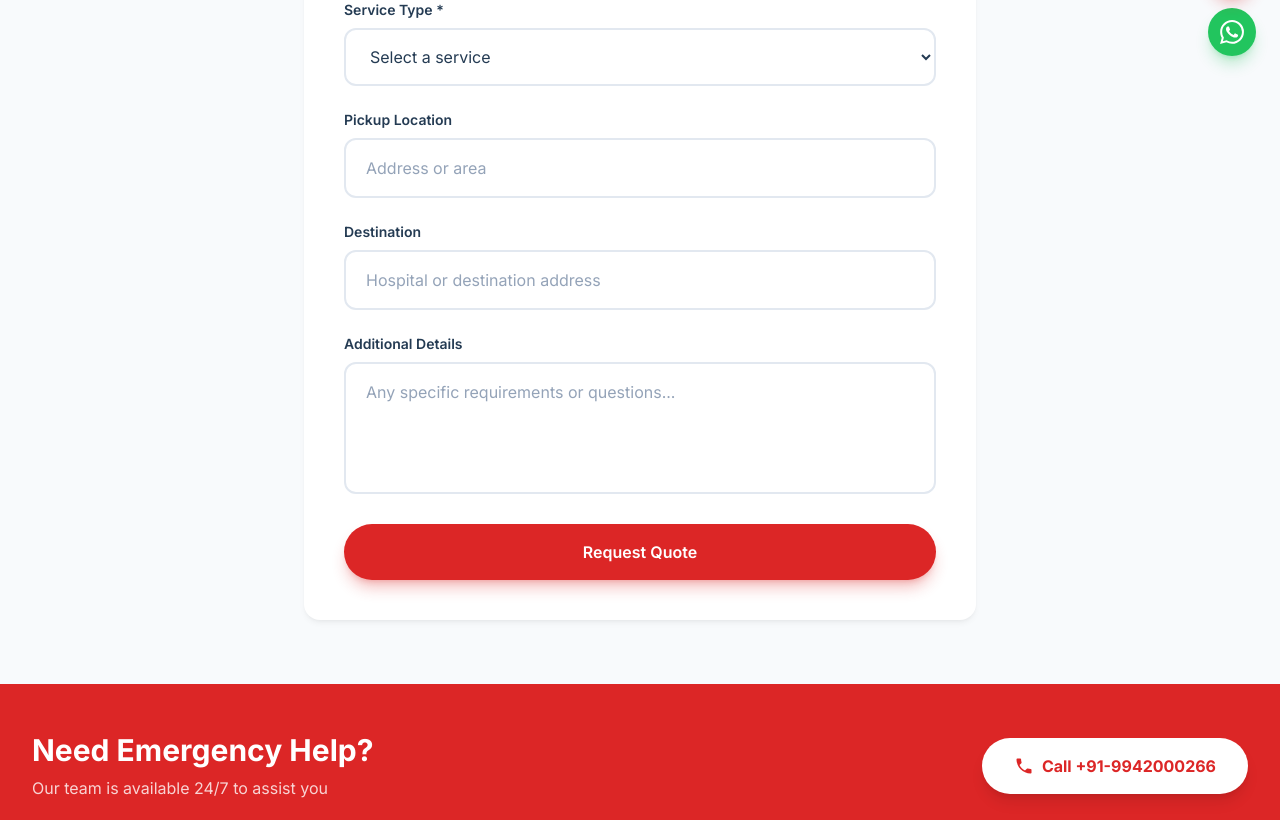
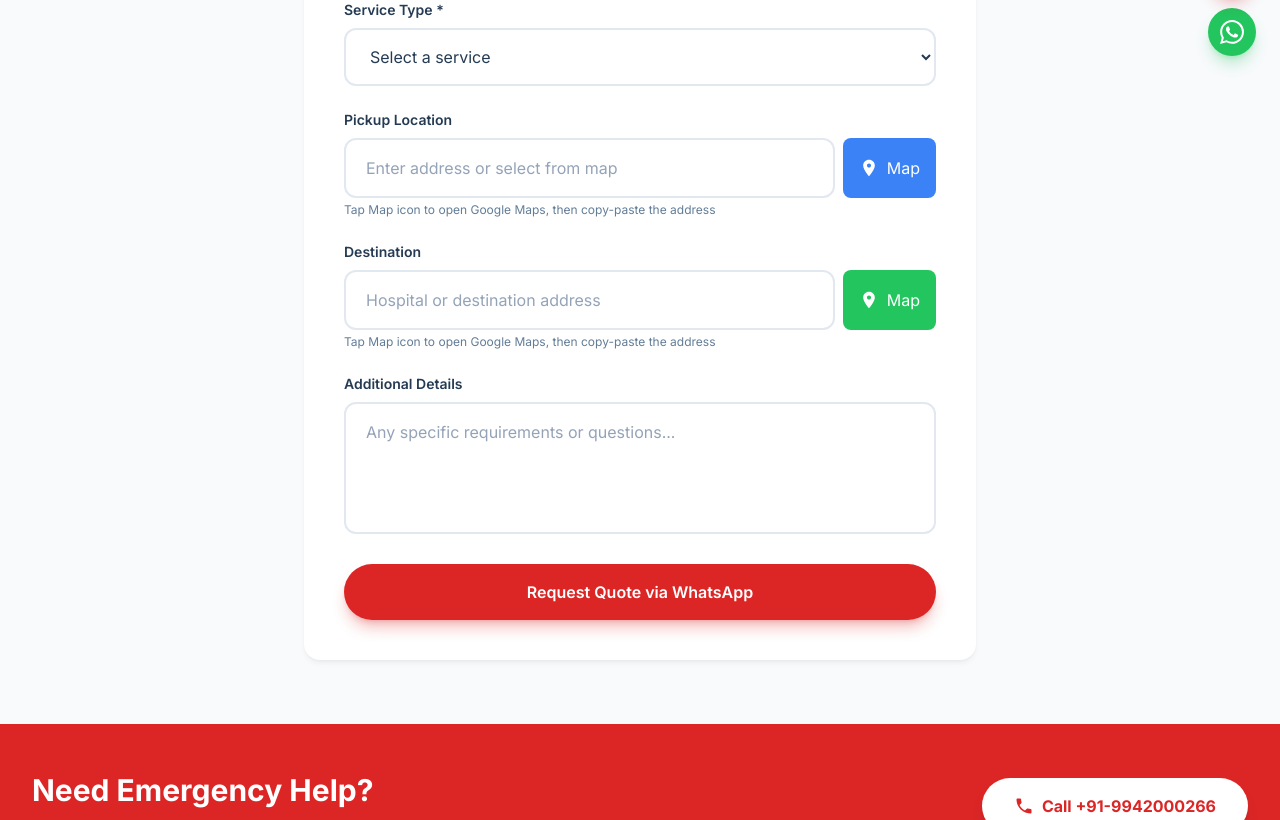
Before and after one commit to amcchq/cpyambulance, a React (Vite) app: page /quote in a window 1280 px wide. Shown: the part 720-1540 px from the top of the page. Built offline with nearby package versions, Linux system fonts and the light colour scheme.

Commit message:
Add Google Maps open buttons for Pickup and Destination in Quote page

```diff
--- a/src/pages/Quote.jsx
+++ b/src/pages/Quote.jsx
@@ -16,6 +16,13 @@ const Quote = () => {
     const handleChange = (e) => {
         const { name, value } = e.target;
         setFormData(prev => ({ ...prev, [name]: value }));
+    };
+
+    // Open Google Maps for location selection
+    const openGoogleMaps = () => {
+        // Opens Google Maps with search - user can pick location
+        const mapsUrl = 'https://www.google.com/maps/search/?api=1&query=';
+        window.open(mapsUrl, '_blank');
     };
 
     const handleSubmit = (e) => {
@@ -40,7 +47,9 @@ Message: ${formData.message}`;
             <div className="min-h-screen bg-slate-50 flex items-center justify-center px-4">
                 <div className="card p-8 md:p-12 text-center max-w-md">
                     <div className="w-20 h-20 mx-auto mb-6 bg-green-100 rounded-full flex items-center justify-center">
-                        <span className="text-4xl">✓</span>
+                        <svg className="w-10 h-10 text-green-600" fill="currentColor" viewBox="0 0 24 24">
+                            <path d="M9 16.17L4.83 12l-1.42 1.41L9 19 21 7l-1.41-1.41z" />
+                        </svg>
                     </div>
                     <h2 className="text-2xl font-bold text-navy-900 mb-4">Quote Request Sent!</h2>
                     <p className="text-navy-600 mb-8">
@@ -157,15 +166,29 @@ Message: ${formData.message}`;
                                 <label htmlFor="pickupLocation" className="block text-sm font-semibold text-navy-800 mb-2">
                                     Pickup Location
                                 </label>
+                                <div className="flex gap-2">
                                     <input
                                         type="text"
                                         id="pickupLocation"
                                         name="pickupLocation"
                                         value={formData.pickupLocation}
                                         onChange={handleChange}
-                                    className="form-input"
-                                    placeholder="Address or area"
+                                        className="form-input flex-1"
+                                        placeholder="Enter address or select from map"
                                     />
+                                    <button
+                                        type="button"
+                                        onClick={openGoogleMaps}
+                                        className="px-4 py-3 bg-blue-500 text-white rounded-lg hover:bg-blue-600 transition-all flex items-center gap-2"
+                                        title="Open Google Maps"
+                                    >
+                                        <svg className="w-5 h-5" fill="currentColor" viewBox="0 0 24 24">
+                                            <path d="M12 2C8.13 2 5 5.13 5 9c0 5.25 7 13 7 13s7-7.75 7-13c0-3.87-3.13-7-7-7zm0 9.5c-1.38 0-2.5-1.12-2.5-2.5s1.12-2.5 2.5-2.5 2.5 1.12 2.5 2.5-1.12 2.5-2.5 2.5z" />
+                                        </svg>
+                                        <span className="hidden sm:inline">Map</span>
+                                    </button>
+                                </div>
+                                <p className="text-xs text-navy-500 mt-1">Tap Map icon to open Google Maps, then copy-paste the address</p>
                             </div>
 
                             {/* Destination */}
@@ -173,15 +196,29 @@ Message: ${formData.message}`;
                                 <label htmlFor="destination" className="block text-sm font-semibold text-navy-800 mb-2">
                                     Destination
                                 </label>
+                                <div className="flex gap-2">
                                     <input
                                         type="text"
                                         id="destination"
                                         name="destination"
                                         value={formData.destination}
                                         onChange={handleChange}
-                                    className="form-input"
+                                        className="form-input flex-1"
                                         placeholder="Hospital or destination address"
                                     />
+                                    <button
+                                        type="button"
+                                        onClick={openGoogleMaps}
+                                        className="px-4 py-3 bg-green-500 text-white rounded-lg hover:bg-green-600 transition-all flex items-center gap-2"
+                                        title="Open Google Maps"
+                                    >
+                                        <svg className="w-5 h-5" fill="currentColor" viewBox="0 0 24 24">
+                                            <path d="M12 2C8.13 2 5 5.13 5 9c0 5.25 7 13 7 13s7-7.75 7-13c0-3.87-3.13-7-7-7zm0 9.5c-1.38 0-2.5-1.12-2.5-2.5s1.12-2.5 2.5-2.5 2.5 1.12 2.5 2.5-1.12 2.5-2.5 2.5z" />
+                                        </svg>
+                                        <span className="hidden sm:inline">Map</span>
+                                    </button>
+                                </div>
+                                <p className="text-xs text-navy-500 mt-1">Tap Map icon to open Google Maps, then copy-paste the address</p>
                             </div>
 
                             {/* Message */}
@@ -202,7 +239,7 @@ Message: ${formData.message}`;
 
                             {/* Submit Button */}
                             <button type="submit" className="btn-primary w-full">
-                                Request Quote
+                                Request Quote via WhatsApp
                             </button>
                         </form>
                     </div>
```
Lines whose indentation alone changed are shown as unchanged.
